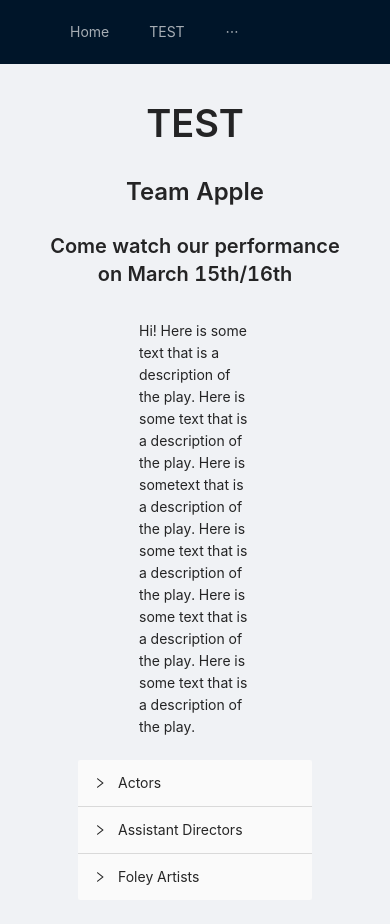
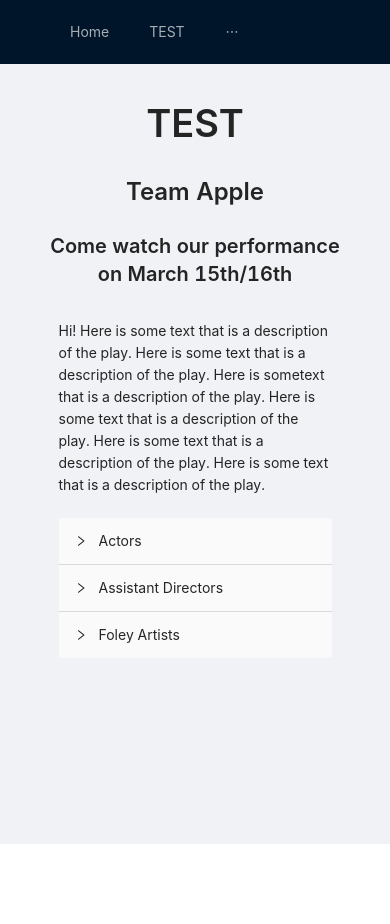
Before and after one commit to ssemtner/return-to-radio, a Next.js app: page /plays/test in a window 390 px wide. Shown: the top 924 px of the page. After the commit the page ends 844 px from the top, so only its background shows below. Built offline with nearby package versions, Linux system fonts and the light colour scheme.

Commit message:
fixed margins on mobile

```diff
--- a/components/casting.tsx
+++ b/components/casting.tsx
@@ -7,10 +7,11 @@ const { Text } = Typography
 interface panel {
     key: string
     header: string
+    body: string[]
 }
 
 export default function Casting({ cast }: { cast: Cast }) {
-    const generatePanel = (props) => {
+    const generatePanel = (props: panel) => {
         return (
             <Collapse.Panel
                 key={props.key}
@@ -27,7 +28,7 @@ export default function Casting({ cast }: { cast: Cast }) {
     }
 
     return (
-        <Collapse bordered={false} style={{ margin: '0 10vw' }}>
+        <Collapse bordered={false} style={{ margin: '0 5vw' }}>
             {generatePanel({
                 key: 'actors',
                 header: 'Actors',
--- a/pages/index.tsx
+++ b/pages/index.tsx
@@ -30,7 +30,7 @@ export default function Home(props: HomeProps) {
 
             <Row gutter={[16, 16]}>
                 {props.routes.map((play) => (
-                    <Col xs={24} lg={12}>
+                    <Col key={play.path} xs={24} lg={12}>
                         <Link href={play.path}>
                             <Card hoverable>
                                 <Title level={4}>{play.name}</Title>
--- a/pages/plays/[path].tsx
+++ b/pages/plays/[path].tsx
@@ -42,7 +42,7 @@ export default function PlayDetails(props: PlayDetailsProps) {
 
             <br />
 
-            <div style={{ textAlign: 'left', margin: '0 100px' }}>
+            <div style={{ textAlign: 'left', margin: '0 5vw' }}>
                 <Text>{props.play.description}</Text>
             </div>
 
```
